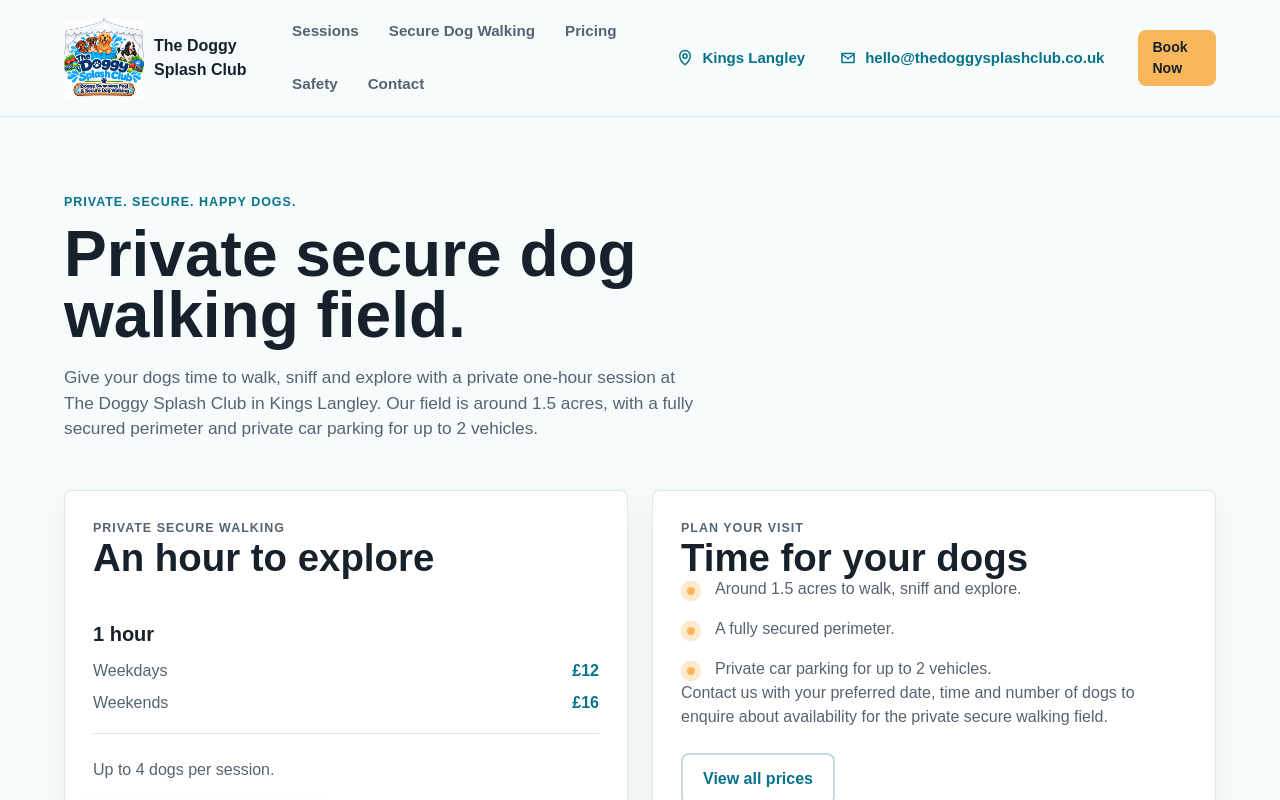
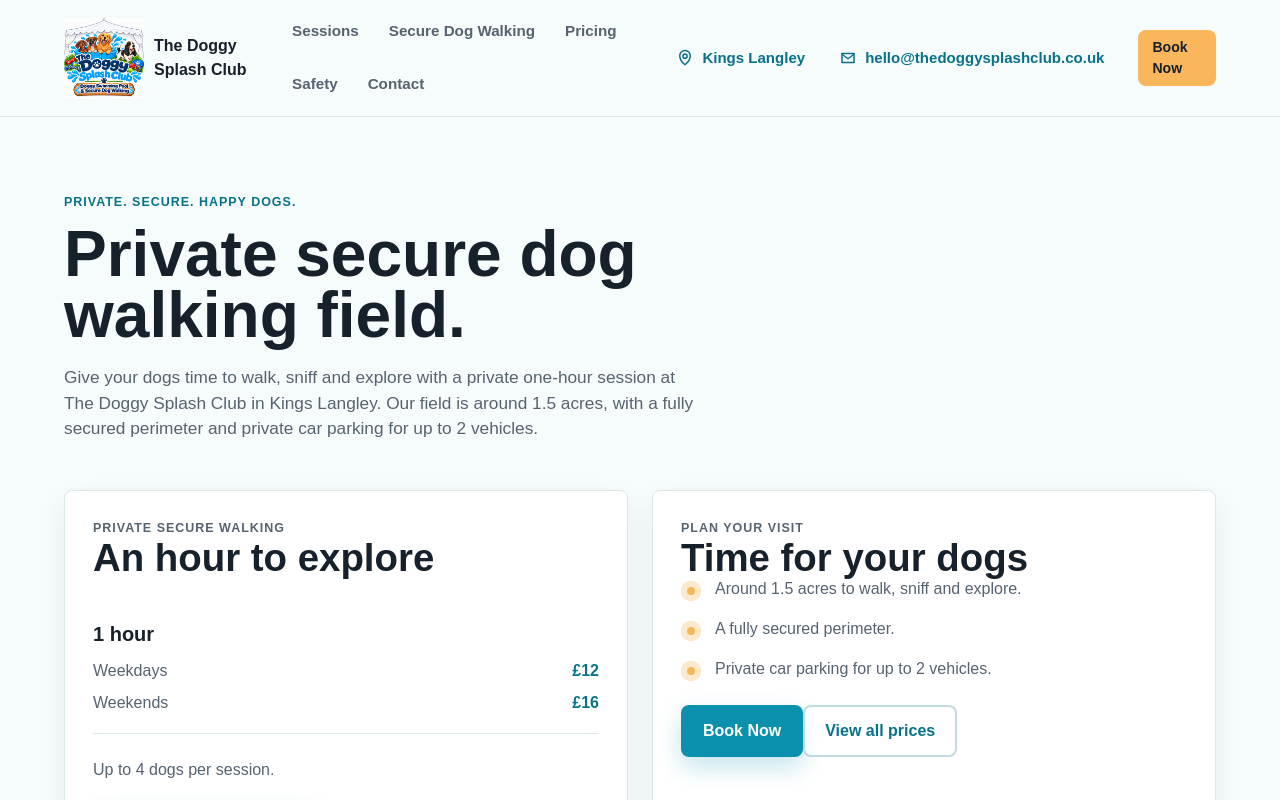
Before and after one commit to christianhill2010-cpu/doggy-splash-club, a Next.js app: page /dog-walking in a window 1280 px wide. Shown: the top 800 px of the page. Built offline with nearby package versions, Linux system fonts and the light colour scheme.

Commit message:
intial commits

```diff
--- a/app/dog-walking/page.tsx
+++ b/app/dog-walking/page.tsx
@@ -48,10 +48,7 @@
               <li>A fully secured perimeter.</li>
               <li>Private car parking for up to 2 vehicles.</li>
             </ul>
-            <p>
-              Contact us with your preferred date, time and number of dogs to
-              enquire about availability for the private secure walking field.
-            </p>
+            <a className="button button-primary" href="/book">Book Now</a>
             <a className="button button-secondary" href="/pricing">View all prices</a>
           </article>
         </section>
```
